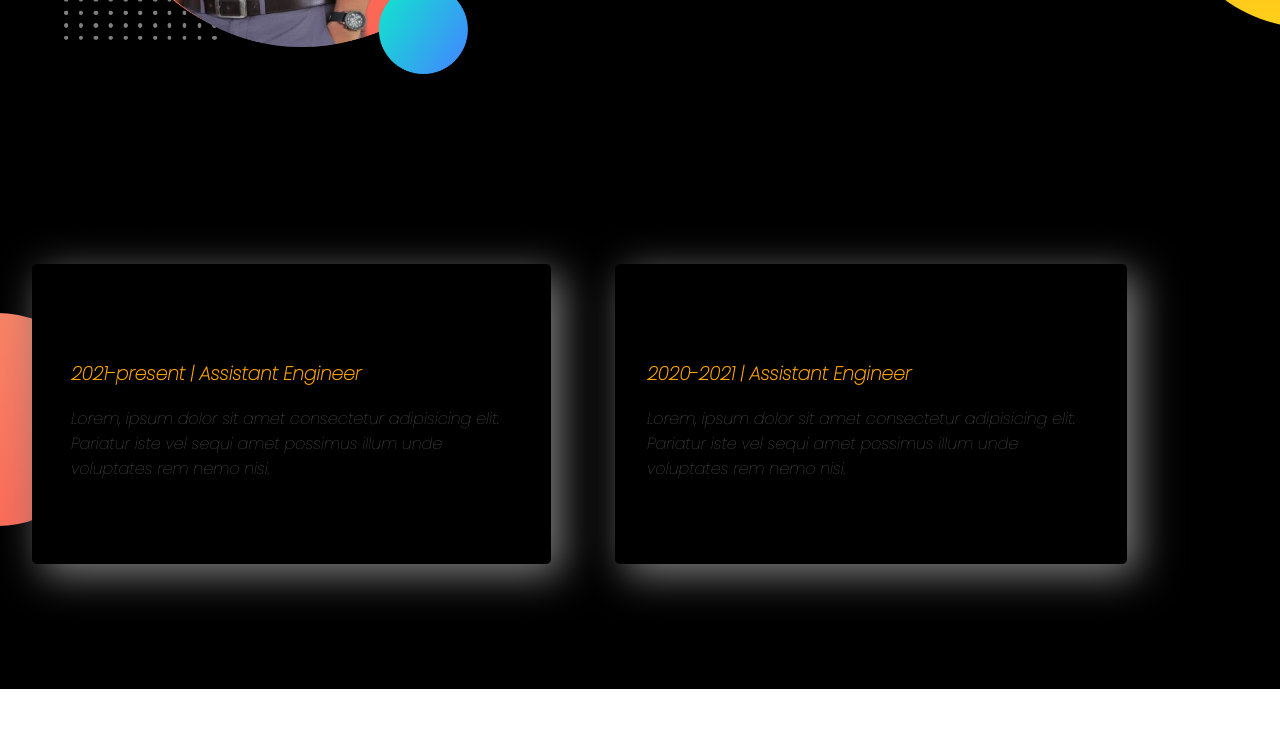
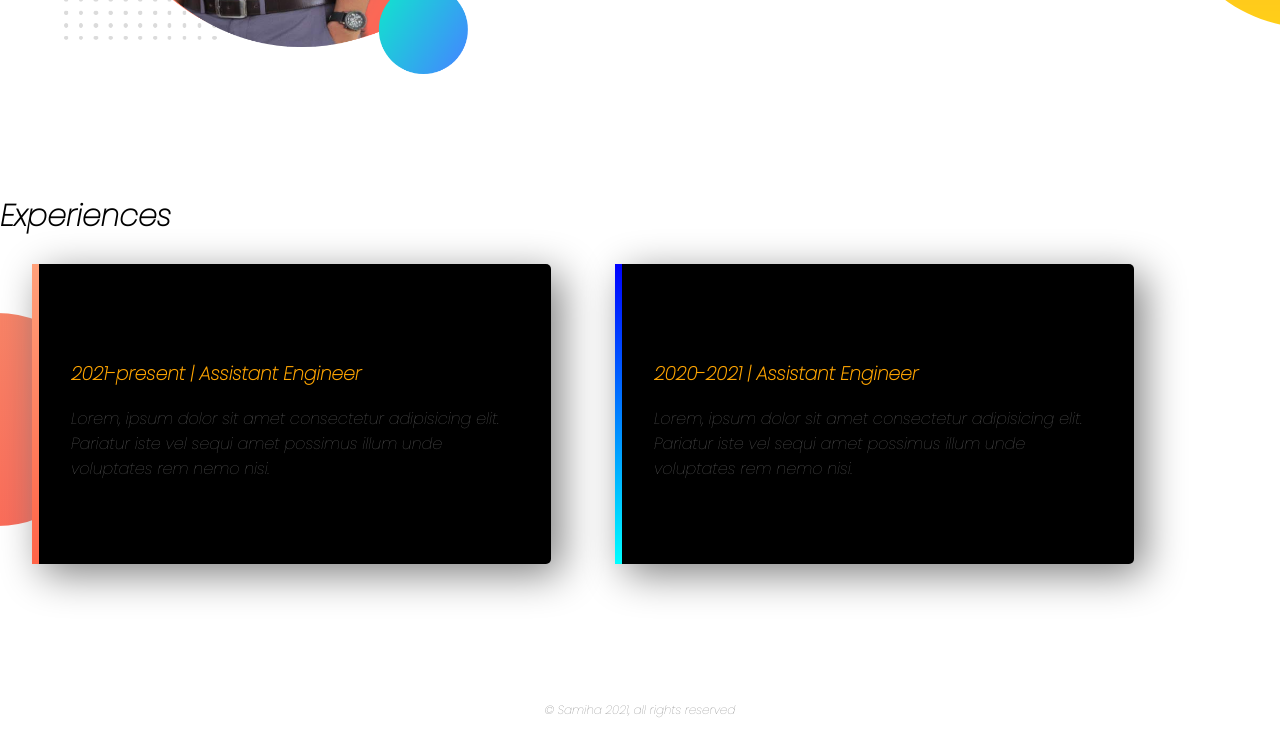
Before and after one commit to QuaziSamiha/sakib-portfolio, a plain HTML site: page index.html in a window 1280 px wide. Shown: the part 931-1662 px from the top of the page. Before the commit the page ends 1620 px from the top, so only its background shows below. Drawn offline with Linux system fonts and the light colour scheme.

Commit message:
done at last

```diff
--- a/index.html
+++ b/index.html
@@ -46,5 +46,10 @@
                 <p>Lorem, ipsum dolor sit amet consectetur adipisicing elit. Pariatur iste vel sequi amet possimus illum unde voluptates rem nemo nisi.</p>
             </div>
         </section>
+        <footer>
+            <p>
+                © Samiha 2021, all rights reserved
+            </p>
+        </footer>
     </body>
 </html>
--- a/style.css
+++ b/style.css
@@ -19,7 +19,6 @@ p{
     float: left;
     margin: 0% 2.5%;
     padding: 0% 2.5%;
-    background-color: black;
 }
 .half-width img{
     width: 100%;
@@ -36,11 +35,6 @@ section{
     height: 500px;
     padding-top: 20px;
     padding-bottom: 20px;
-    background-color: black;
-}
-.introduction-area{
-    background-image: url("images/top-banner.png");
-    background-repeat: no-repeat;
 }
 .dream-area{
     background-image: url("images/dream-bg.png");
@@ -60,10 +54,15 @@ section{
 }
 #full-stack{
     border-left: 7px solid;
-    border-image:  linear-gradient(180deg, lightsalmon, tomato);
+    border-image: linear-gradient(180deg, lightsalmon, tomato);
     border-image-slice: 1;
 }
-#full-stack{
+#baby-web{
     border-left: 7px solid;
-    border-image: linear-gradient( blue, cyan);
+    border-image: linear-gradient(180deg, blue, cyan);
+    border-image-slice: 1;
 }
+footer p{
+    text-align: center;
+    font-size: 12px;
+}
```
Also changed, not shown: images/image 11.png (added), images/image 4.png (added), problem screen shot/p1.PNG (added).
